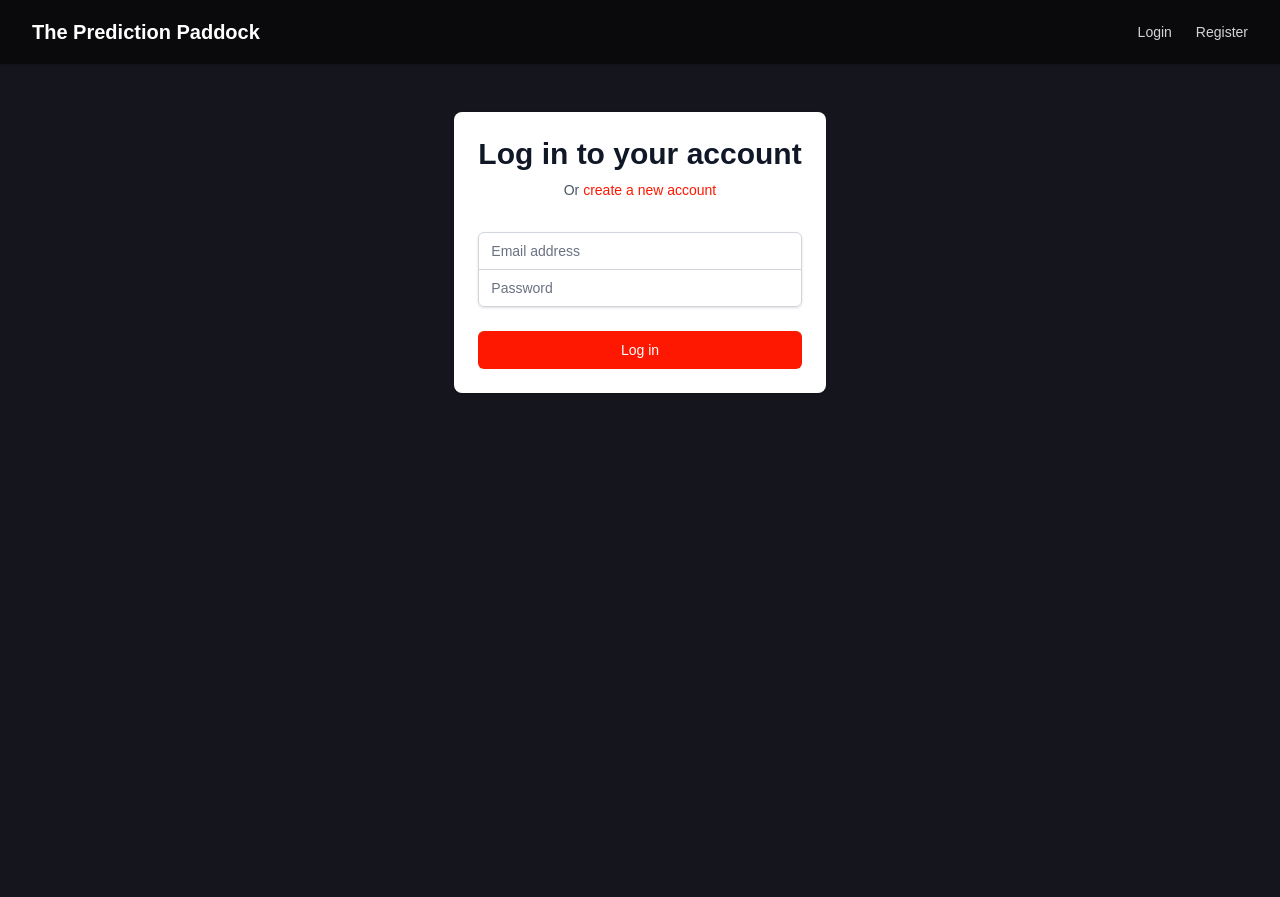
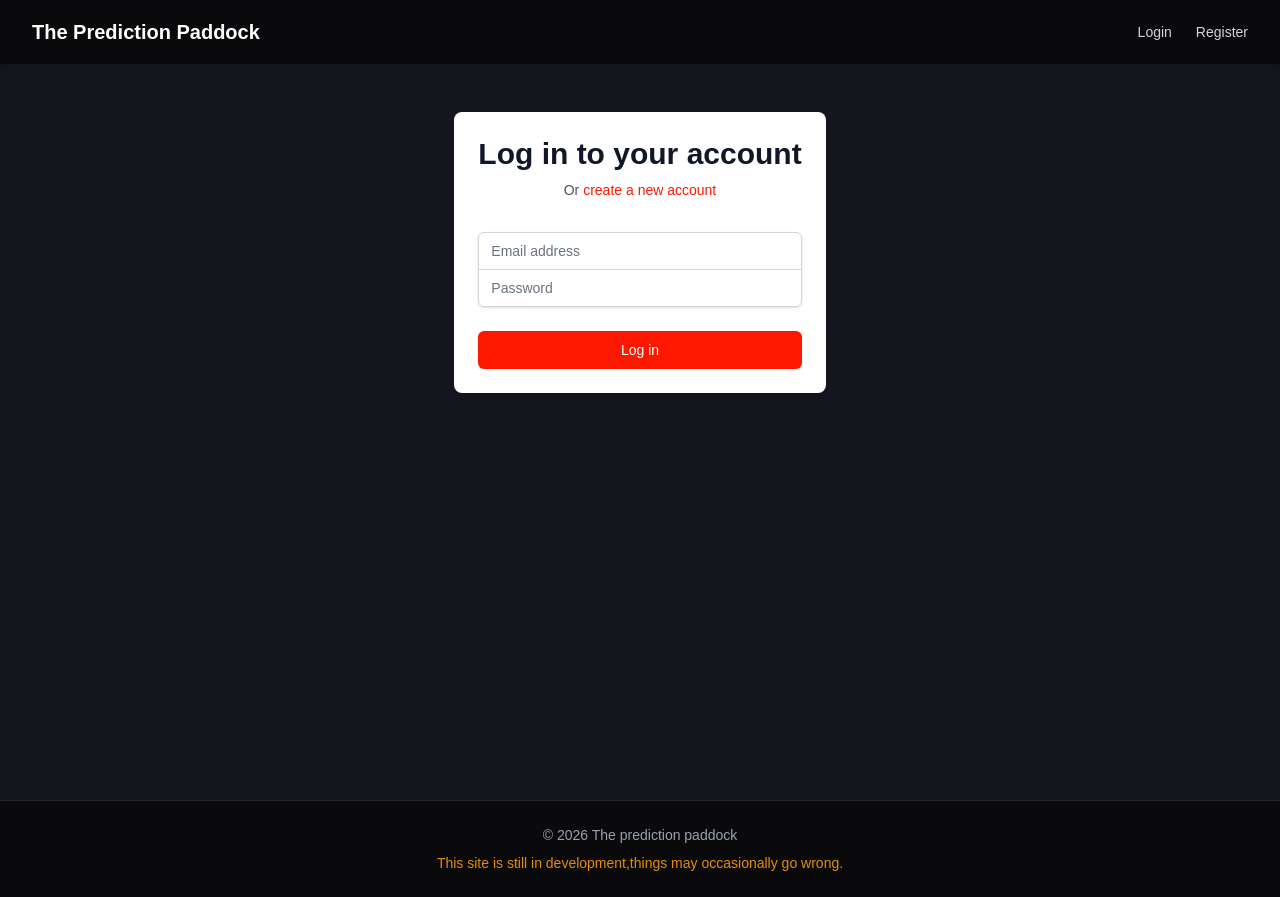
Before and after one commit to KasperOfzeau/f1-predictions, a Next.js app: page /login in a window 1280 px wide. Before the commit the page ends 800 px from the top, so only its background shows below. Built offline with nearby package versions, Linux system fonts and the light colour scheme; no server answers.

Commit message:
Add Footer component and update layout: Introduced a new Footer component for site-wide footer content and modified the RootLayout to include the Footer and adjust the main content area

```diff
--- a/app/layout.tsx
+++ b/app/layout.tsx
@@ -1,5 +1,6 @@
 import type { Metadata } from "next";
 import { Geist, Geist_Mono } from "next/font/google";
+import Footer from "@/components/Footer";
 import "./globals.css";
 
 const geistSans = Geist({
@@ -28,9 +29,10 @@ export default function RootLayout({
   return (
     <html lang="en">
       <body
-        className={`${geistSans.variable} ${geistMono.variable} antialiased`}
+        className={`${geistSans.variable} ${geistMono.variable} flex min-h-screen flex-col antialiased`}
       >
-        {children}
+        <main className="flex-1">{children}</main>
+        <Footer />
       </body>
     </html>
   );
--- /dev/null
+++ b/components/Footer.tsx
@@ -0,0 +1,10 @@
+export default function Footer() {
+  return (
+    <footer className="mt-auto border-t border-zinc-800 bg-[#0a0a0c] px-4 py-6 text-center text-sm text-foreground-muted">
+      <p className="text-gray-400">© {new Date().getFullYear()} The prediction paddock</p>
+      <p className="mt-2 text-amber-500/90">
+        This site is still in development,things may occasionally go wrong.
+      </p>
+    </footer>
+  )
+}
```
